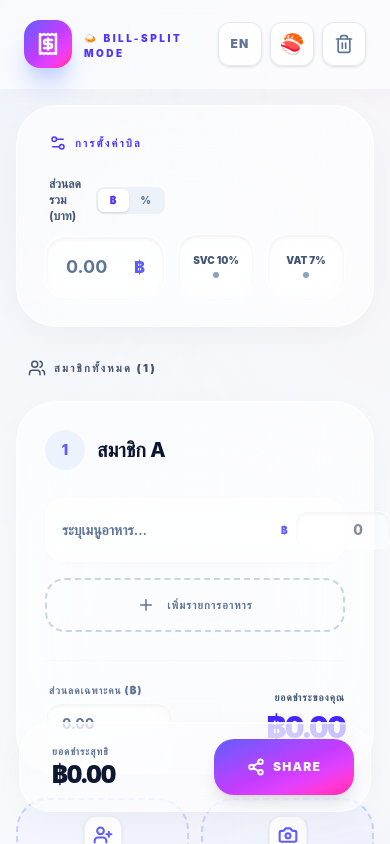
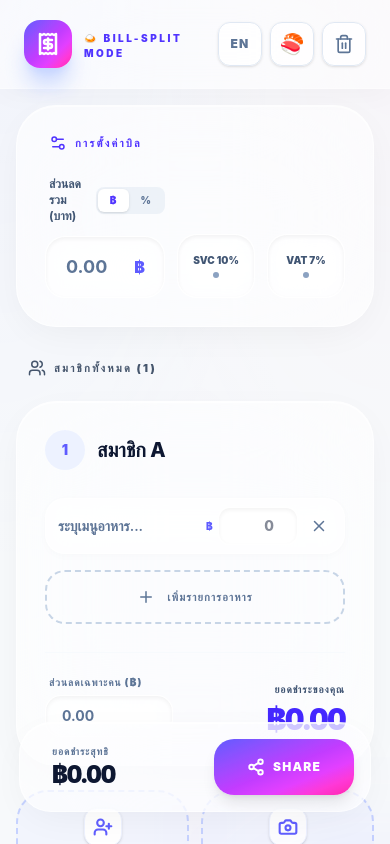
Before and after one commit to miickiie/mickey-bill-splitter, a React (Vite) app: page / in a window 390 px wide. Both pictures are taken after a click on the button "เพิ่มรายการอาหาร". Shown: the top 844 px of the page. Built offline with nearby package versions, Linux system fonts and the light colour scheme.

Commit message:
feat: Adjust item input padding and min-width
Improves responsiveness and text handling in item name input fields by adjusting padding for smaller screens and setting a minimum width to prevent overflow issues.

```diff
--- a/src/App.tsx
+++ b/src/App.tsx
@@ -534,29 +534,29 @@ export default function App() {
                               initial={{ opacity: 0, x: -20 }}
                               animate={{ opacity: 1, x: 0 }}
                               exit={{ opacity: 0, x: 20, transition: { duration: 0.2 } }}
-                              className="flex items-center gap-3 bg-white/40 backdrop-blur-md px-4 py-3 rounded-[1.25rem] group/item border border-white/50 focus-within:bg-white/80 transition-all shadow-[0_2px_10px_rgba(0,0,0,0.02)]"
+                              className="flex items-center gap-2 sm:gap-3 bg-white/40 backdrop-blur-md px-3 sm:px-4 py-2 sm:py-3 rounded-[1.25rem] group/item border border-white/50 focus-within:bg-white/80 transition-all shadow-[0_2px_10px_rgba(0,0,0,0.02)]"
                             >
                               <input
                                 type="text"
                                 value={item.name}
                                 onChange={(e) => updateItem(person.id, item.id, { name: e.target.value })}
-                                className="flex-1 text-sm bg-transparent border-none focus:ring-0 p-0 placeholder:text-slate-500 font-semibold text-slate-900"
+                                className="flex-1 min-w-0 text-sm bg-transparent border-none focus:ring-0 p-0 placeholder:text-slate-500 font-semibold text-slate-900"
                                 placeholder={t('itemNamePlaceholder')}
                               />
-                              <div className="relative group/price">
+                              <div className="relative group/price shrink-0">
                                 <input
                                   type="number"
                                   inputMode="decimal"
                                   value={item.price || ''}
                                   onChange={(e) => updateItem(person.id, item.id, { price: Number(e.target.value) })}
-                                  className="w-24 text-sm font-extrabold glass-input rounded-xl px-3 py-2 focus:ring-2 focus:ring-indigo-500 text-right text-slate-900"
+                                  className="w-20 sm:w-24 text-sm font-extrabold glass-input rounded-xl px-2 sm:px-3 py-2 focus:ring-2 focus:ring-indigo-500 text-right text-slate-900"
                                   placeholder="0"
                                 />
-                                <span className="absolute -left-3.5 top-1/2 -translate-y-1/2 text-[10px] text-indigo-500 font-black">฿</span>
+                                <span className="absolute -left-3 sm:-left-3.5 top-1/2 -translate-y-1/2 text-[10px] text-indigo-500 font-black">฿</span>
                               </div>
                               <button
                                 onClick={() => removeItem(person.id, item.id)}
-                                className="p-1.5 text-slate-500 hover:text-orange-600 transition-colors"
+                                className="p-1 sm:p-1.5 text-slate-500 hover:text-orange-600 transition-colors shrink-0"
                               >
                                 <X size={18} />
                               </button>
```
